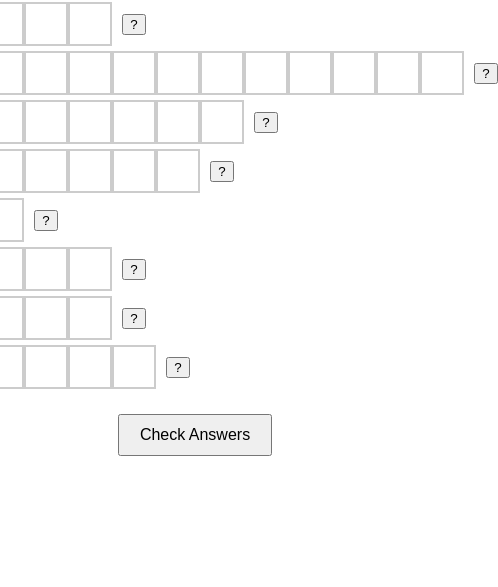
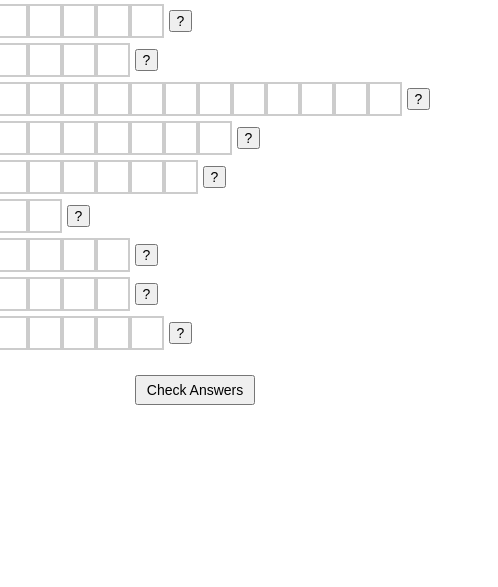
Before and after one commit to noahmerler/mars22, a plain HTML site: page wo.html in a window 390 px wide. Shown: the part 257-844 px from the top of the page, 498 px wide, since content can reach past the window. Drawn offline with Linux system fonts and the light colour scheme.

Commit message:
Add files via upload

```diff
--- a/wo.html
+++ b/wo.html
@@ -75,6 +75,25 @@
             height: 100%;
             pointer-events: none;
             z-index: 9999;
+        }
+        @media (max-width: 768px) {
+            .cell {
+                width: 30px;
+                height: 30px;
+                font-size: 18px;
+            }
+            .help-button {
+                margin-left: 5px;
+                font-size: 14px;
+            }
+            .check-button {
+                padding: 5px 10px;
+                font-size: 14px;
+            }
+            .back-button {
+                padding: 5px 10px;
+                font-size: 14px;
+            }
         }
     </style>
 </head>
```
